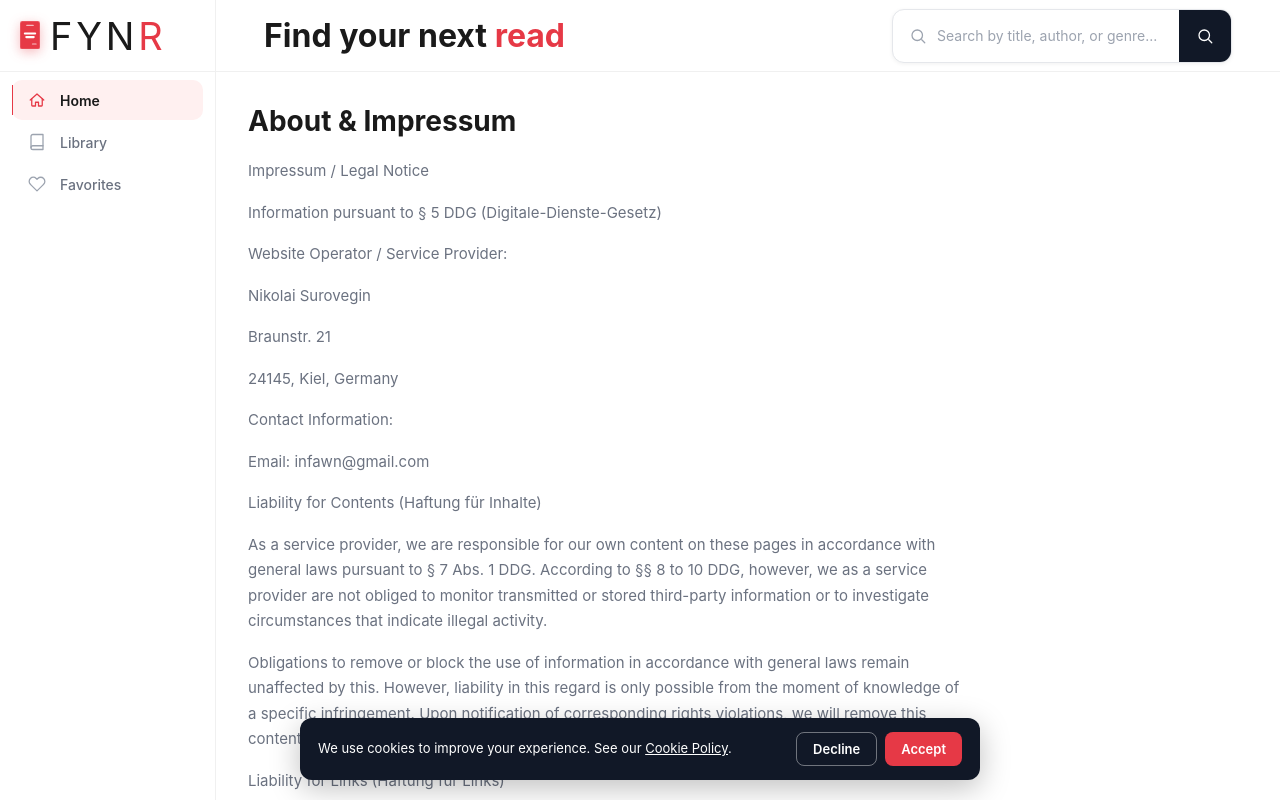
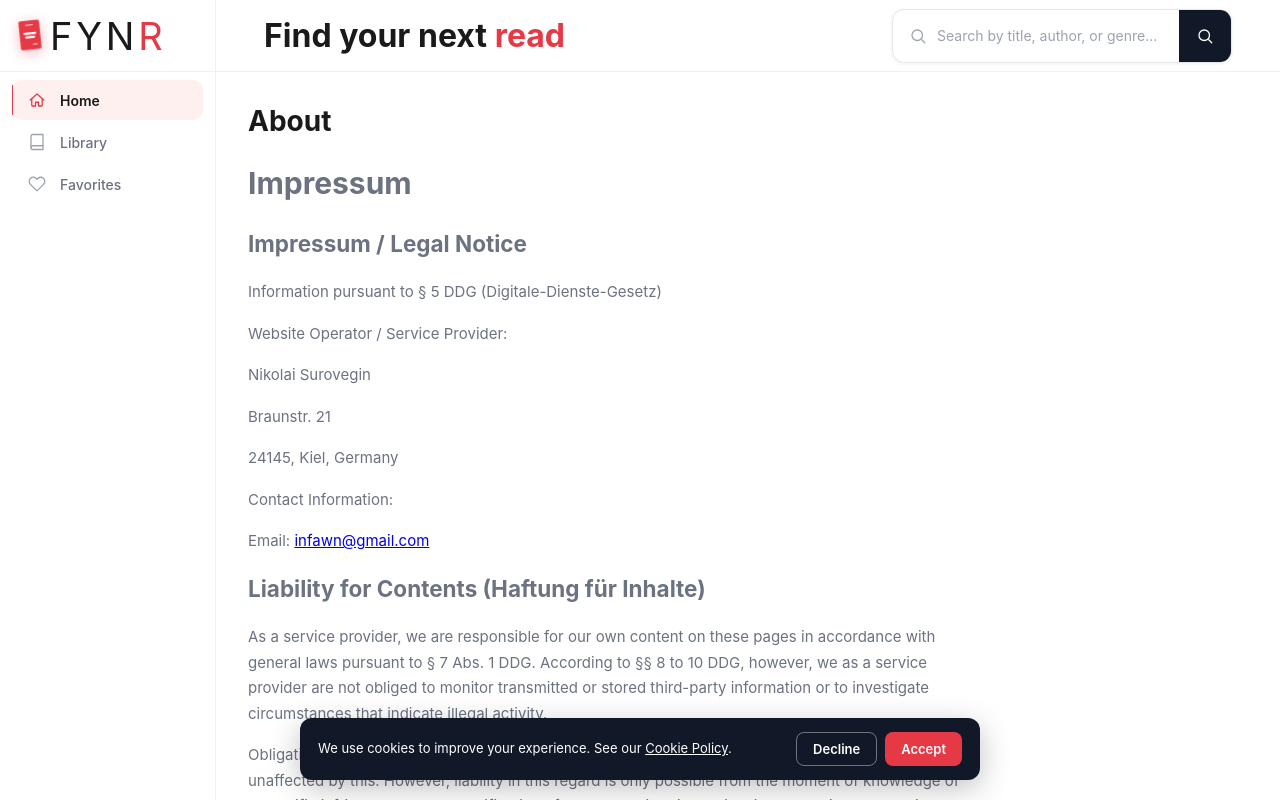
Before and after one commit to aliceaaaa/find-your-next-read, a React (Create React App) app: page /pages/about in a window 1280 px wide. Built offline with nearby package versions, Linux system fonts and the light colour scheme; no server answers.

Commit message:
feat: update Impressum and Terms of Service sections with structured content and improved formatting

```diff
--- a/src/sections/static-page/index.tsx
+++ b/src/sections/static-page/index.tsx
@@ -4,30 +4,31 @@ import styles from './static-page.module.scss';
 type StaticContent = {
   title: string;
   description: string;
-  body: string[];
+  body: React.ReactNode[];
 };
 
 // Заглушки
 const PAGES: Record<string, StaticContent> = {
   about: {
-    title: 'About & Impressum',
+    title: 'About',
     description: 'What Find your next read is and who it is for.',
     body: [
-      'Impressum / Legal Notice',
+      <h1>Impressum</h1>,
+      <h2> Impressum / Legal Notice </h2>,
       'Information pursuant to § 5 DDG (Digitale-Dienste-Gesetz)',
       'Website Operator / Service Provider:',
       'Nikolai Surovegin',
       'Braunstr. 21',
       '24145, Kiel, Germany',
       'Contact Information:',
-      'Email: infawn@gmail.com',
-      'Liability for Contents (Haftung für Inhalte)',
+      <>Email: <a href="mailto:infawn@gmail.com">infawn@gmail.com</a></>,
+      <h2>Liability for Contents (Haftung für Inhalte)</h2>,
       'As a service provider, we are responsible for our own content on these pages in accordance with general laws pursuant to § 7 Abs. 1 DDG. According to §§ 8 to 10 DDG, however, we as a service provider are not obliged to monitor transmitted or stored third-party information or to investigate circumstances that indicate illegal activity.',
       'Obligations to remove or block the use of information in accordance with general laws remain unaffected by this. However, liability in this regard is only possible from the moment of knowledge of a specific infringement. Upon notification of corresponding rights violations, we will remove this content immediately.',
-      'Liability for Links (Haftung für Links)',
+      <h2>Liability for Links (Haftung für Links)</h2>,
       'Our website may contain links to external third-party websites over whose content we have no influence. Therefore, we cannot assume any liability for these external contents. The respective provider or operator of the pages is always responsible for the content of the linked pages.',
       'The linked pages were checked for possible legal violations at the time of linking. Illegal content was not recognizable at the time of linking. However, permanent monitoring of the content of the linked pages is not reasonable without concrete evidence of a violation. Upon notification of rights violations, we will remove such links immediately.',
-      'Copyright (Urheberrecht)',
+      <h2>Copyright (Urheberrecht)</h2>,
       'The content and works created by the site operator on these pages are subject to German copyright law (Deutsches Urheberrecht). Duplication, processing, distribution, and any kind of exploitation outside the limits of copyright law require the written consent of the respective author or creator.',
       'Downloads and copies of this site are only permitted for private, non-commercial use. Insofar as the content on this site was not created by the operator, the copyrights of third parties are respected. In particular, third-party content is identified as such. Should you nevertheless become aware of a copyright infringement, please inform us accordingly. Upon notification of violations, we will remove such content immediately.',
     ],
@@ -36,29 +37,29 @@ const PAGES: Record<string, StaticContent> = {
     title: 'Terms of Service',
     description: 'The terms that govern your use of Find your next read.',
     body: [
-      'Last updated: July 2026',
+      <>Last updated: <b>July 2026</b></>,
       'Welcome to Find your next read (hereinafter referred to as "the Website"). By accessing or using this Website, you agree to be bound by these Terms of Service. If you do not agree with any part of these terms, please do not use the Website.',
-      '1. Content & Intellectual Property',
+      <h2>1. Content & Intellectual Property</h2>,
       'All content published on this Website—including book reviews, articles, summaries, text, logos, and overall design—is the intellectual property of the Website owner unless stated otherwise.',
       'You may read, share links, and quote short excerpts of the text provided that clear and proper credit/link-back is given to this Website.',
       'Commercial reproduction, redistribution, or republishing of any content without prior written consent is strictly prohibited.',
-      '2. Disclaimer & Nature of Information',
+      <h2>2. Disclaimer & Nature of Information</h2>,
       'The content on this Website consists of personal opinions, literary analysis, and subjective reviews.',
       'All reviews and information are provided on an "as is" and "as available" basis for informational and entertainment purposes only.',
       'While I strive to ensure the accuracy of the information provided, I make no warranties or guarantees regarding the completeness or accuracy of any content.',
-      '3. External Links',
+      <h2>3. External Links</h2>,
       'This Website may contain links to third-party websites (e.g., book retailers, publishers, or external information sources). These links are provided solely for your convenience.',
       'I have no control over the content, privacy policies, or practices of third-party websites.',
       'Inclusion of any link does not imply endorsement or responsibility for the material found on external sites.',
-      '4. Limitation of Liability',
+      <h2>4. Limitation of Liability</h2>,
       'In accordance with statutory provisions under German law:',
       'Liability for damages caused by minor negligence is excluded, provided these do not concern essential contractual obligations, injury to life, body, or health, or claims under mandatory statutory law.',
       'The Website owner shall not be liable for any indirect, incidental, or consequential damages arising out of your access to or use of the Website.',
-      '5. Comments and User Submissions',
+      <h2>5. Comments and User Submissions</h2>,
       'If you leave comments or reviews on the Website, you agree not to post content that is unlawful, defamatory, abusive, or infringing on any intellectual property rights. The Website owner reserves the right to remove any comments at sole discretion without prior notice.',
-      '6. Governing Law & Jurisdiction',
+      <h2>6. Governing Law & Jurisdiction</h2>,
       'These Terms of Service shall be governed by and construed in accordance with the laws of the Federal Republic of Germany, without regard to its conflict of law provisions.',
-      '7. Contact Information',
+      <h2>7. Contact Information</h2>,
       'For any questions regarding these Terms, please refer to the contact details provided on our About page.',
     ],
   },
```
